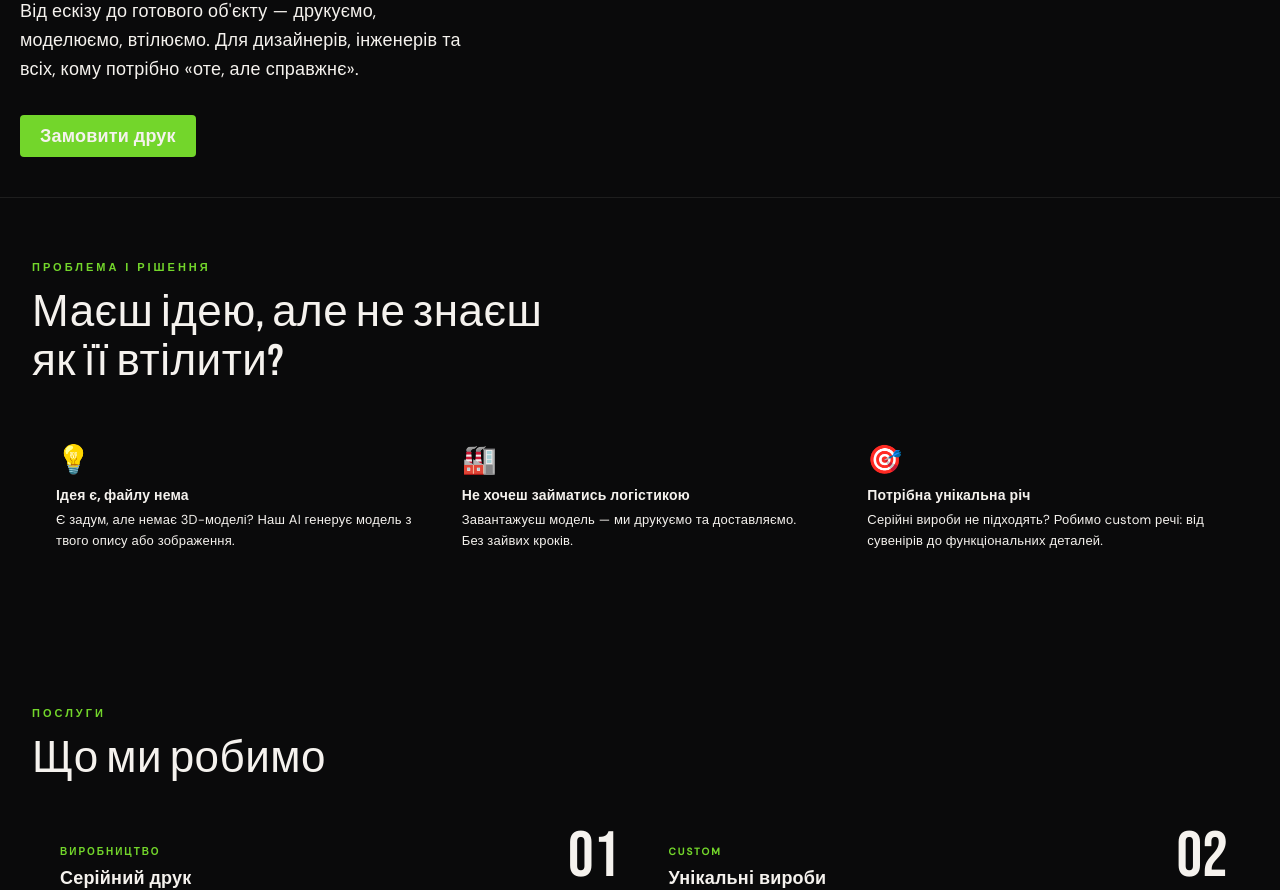
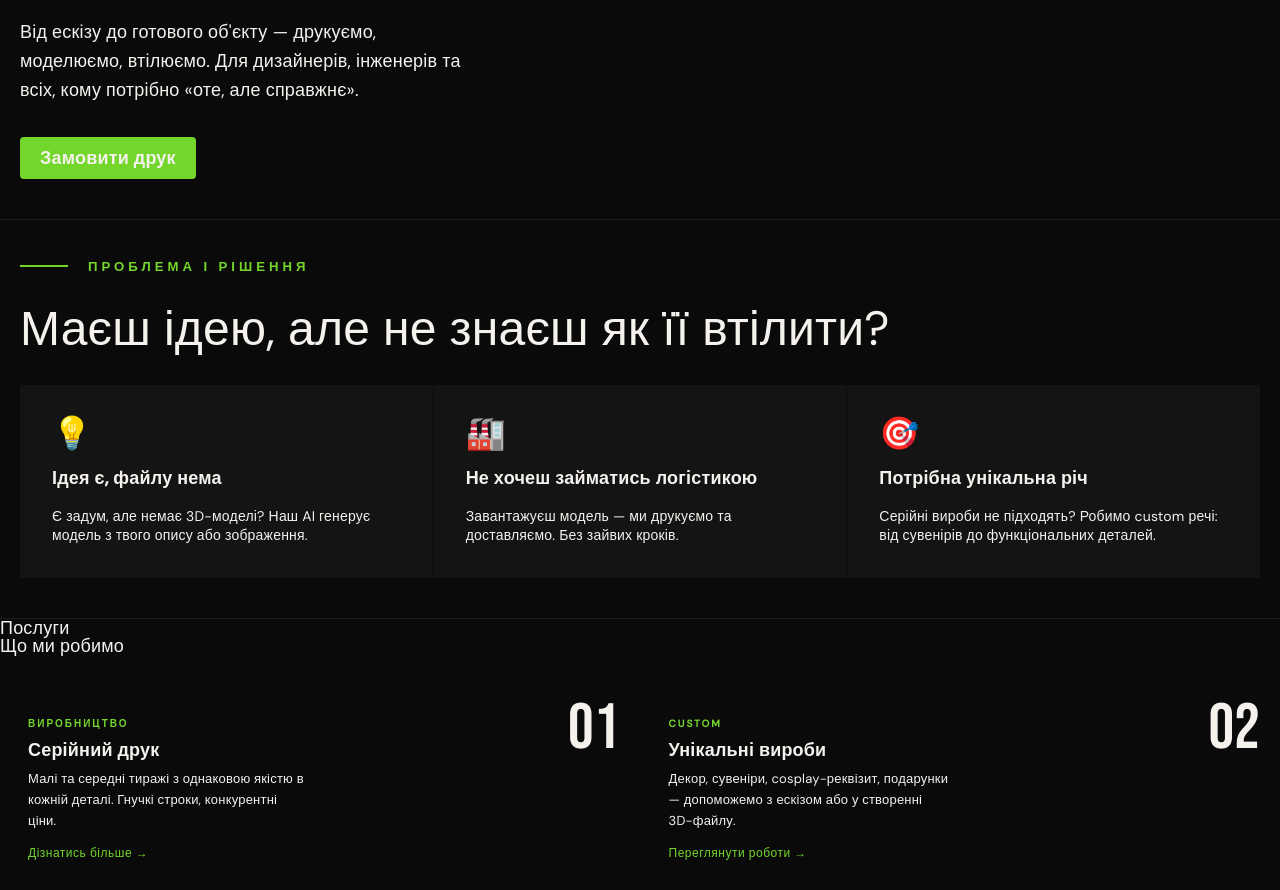
Before and after one commit to Mortiarion/seal-tech-3d-panda-dev, a SvelteKit app in the folder fe/: page / in a window 1280 px wide. Shown: the part 440-1330 px from the top of the page. Built offline with nearby package versions, Linux system fonts and the light colour scheme.

Commit message:
1. Поправив секцію проблеми і рішення

```diff
--- a/fe/src/lib/components/landing/SectionHeader.svelte
+++ b/fe/src/lib/components/landing/SectionHeader.svelte
@@ -30,11 +30,15 @@
 		background: var(--header-bg-transparent);
 		backdrop-filter: var(--backdrop-filter);
 
+		> .container {
+			padding: 1.25rem ;
+		}
+
 		nav {
 			display: flex;
 			align-items: center;
 			justify-content: space-between;
-			padding: 10px 0;
+			/* padding: 10px 0; */
 
 			.nav-links {
 				display: flex;
--- a/fe/src/lib/components/landing/SectionHero.svelte
+++ b/fe/src/lib/components/landing/SectionHero.svelte
@@ -1,5 +1,5 @@
 <section class="border-bottom">
-	<div class="container py-10">
+	<div class="container">
 		<p class="label">Студія 3D-друку · Київ</p>
 
 		<h1>
@@ -23,13 +23,7 @@
 </section>
 
 <style lang="postcss">
-	.label {
-		font-size: 12px;
-		letter-spacing: var(--letter-spacing-title);
-		color: var(--accent);
-		margin-bottom: 2rem;
-		text-transform: uppercase;
-	}
+
 
 	.sub {
 		font-size: 18px;
--- /dev/null
+++ b/fe/src/lib/components/landing/SectionProblemSolution.svelte
@@ -0,0 +1,94 @@
+<section class="border-bottom">
+    <div class="container">
+
+        <p class="label">
+            Проблема і рішення
+        </p>
+
+        <h2>
+            Маєш ідею, але не знаєш
+            як її втілити?
+        </h2>
+
+        <div class="problems">
+            <div class="problem-card">
+                <div class="problem-icon">
+                    💡
+                </div>
+
+                <div class="problem-title">
+                    Ідея є, файлу нема
+                </div>
+
+                <div class="problem-text">
+                    Є задум, але немає 3D-моделі? Наш AI генерує модель з
+                    твого опису або зображення.
+                </div>
+            </div>
+
+            <div class="problem-card">
+                <div class="problem-icon">
+                    🏭
+                </div>
+
+                <div class="problem-title">
+                    Не хочеш займатись логістикою
+                </div>
+
+                <div class="problem-text">
+                    Завантажуєш модель — ми друкуємо та доставляємо.
+                    Без зайвих кроків.
+                </div>
+            </div>
+
+            <div class="problem-card">
+                <div class="problem-icon">
+                    🎯
+                </div>
+
+                <div class="problem-title">
+                    Потрібна унікальна річ
+                </div>
+
+                <div class="problem-text">
+                    Серійні вироби не підходять? Робимо custom речі:
+                    від сувенірів до функціональних деталей.
+                </div>
+            </div>
+        </div>
+    </div>
+</section>
+
+<style lang='postcss'>
+    h2 {
+		font-size: 3rem;
+		margin-bottom: 2rem;
+	}
+
+	.problems {
+		display: grid;
+		grid-template-columns: 1fr 1fr 1fr;
+		gap: 1px;
+		background: var(--border);
+	}
+
+	.problem-card {
+		background: var(--mid);
+		padding: 2rem;
+	}
+
+	.problem-icon {
+		font-size: 2rem;
+		margin-bottom: 1.25rem;
+	}
+
+	.problem-title {
+		font-weight: 600;
+		margin-bottom: 1.25rem;
+	}
+
+	.problem-text {
+		font-size: 14px;
+		line-height: 1.4;
+	}
+</style>
--- a/fe/src/routes/+page.svelte
+++ b/fe/src/routes/+page.svelte
@@ -1,6 +1,7 @@
 <script lang='ts'>
 	import SectionHeader from '$lib/components/landing/SectionHeader.svelte';
 	import SectionHero from '$lib/components/landing/SectionHero.svelte';
+	import SectionProblemSolution from '$lib/components/landing/SectionProblemSolution.svelte';
 
 </script>
 
@@ -14,35 +15,7 @@
 	<main>
 		<SectionHero />
 
-		<section class="section">
-			<p class="section-label">Проблема і рішення</p>
-			<h2>Маєш ідею, але не знаєш<br />як її втілити?</h2>
-			<div class="problems">
-				<div class="problem-card">
-					<div class="problem-icon">💡</div>
-					<div class="problem-title">Ідея є, файлу нема</div>
-					<div class="problem-text">
-						Є задум, але немає 3D-моделі? Наш AI генерує модель з твого опису або
-						зображення.
-					</div>
-				</div>
-				<div class="problem-card">
-					<div class="problem-icon">🏭</div>
-					<div class="problem-title">Не хочеш займатись логістикою</div>
-					<div class="problem-text">
-						Завантажуєш модель — ми друкуємо та доставляємо. Без зайвих кроків.
-					</div>
-				</div>
-				<div class="problem-card">
-					<div class="problem-icon">🎯</div>
-					<div class="problem-title">Потрібна унікальна річ</div>
-					<div class="problem-text">
-						Серійні вироби не підходять? Робимо custom речі: від сувенірів до функціональних
-						деталей.
-					</div>
-				</div>
-			</div>
-		</section>
+		<SectionProblemSolution />
 
 		<section class="section">
 			<p class="section-label">Послуги</p>
@@ -186,58 +159,6 @@
 
 
 
-	/* PROBLEM SECTION */
-	.section {
-		padding: 64px 32px;
-		border-bottom: 1px solid var(--border);
-	}
-	.section-label {
-		font-size: 11px;
-		letter-spacing: 3px;
-		color: var(--accent);
-		font-weight: 600;
-		text-transform: uppercase;
-		margin-bottom: 16px;
-	}
-	.section h2 {
-		font-family: 'Bebas Neue', sans-serif;
-		font-size: 44px;
-		letter-spacing: 0.5px;
-		margin-bottom: 32px;
-		line-height: 1.1;
-	}
-	.problems {
-		display: grid;
-		grid-template-columns: 1fr 1fr 1fr;
-		gap: 1px;
-		background: var(--border);
-		margin-top: 8px;
-	}
-	.problem-card {
-		background: var(--bg);
-		padding: 28px 24px;
-	}
-	.problem-icon {
-		font-size: 28px;
-		margin-bottom: 14px;
-	}
-	.problem-title {
-		font-weight: 600;
-		font-size: 14px;
-		margin-bottom: 8px;
-		color: var(--text);
-	}
-	.problem-text {
-		font-size: 13px;
-		color: var(--text2);
-		line-height: 1.6;
-	}
-	.arrow {
-		color: var(--accent);
-		font-size: 20px;
-		margin: 20px 32px;
-		text-align: center;
-	}
 
 	/* SERVICES */
 	.services-grid {
--- a/fe/src/routes/layout.css
+++ b/fe/src/routes/layout.css
@@ -47,7 +47,29 @@ body {
 }
 
 .container {
-	@apply mx-auto px-5;
+	@apply mx-auto px-5 py-10;
+}
+
+.label {
+	font-size: 0.825rem;
+	letter-spacing: var(--letter-spacing-title);
+	color: var(--accent);
+	margin-bottom: 2rem;
+	font-weight: 600;
+	text-transform: uppercase;
+	display: flex;
+	align-items: center;
+	flex-direction: row-reverse;
+	gap: 1.25rem;
+	justify-content: flex-end;
+
+	&::after {
+		content: '';
+		display: block;
+		width: 3rem;
+		height: 2px;
+		background-color: var(--accent);
+	}
 }
 
 .btn {
```
